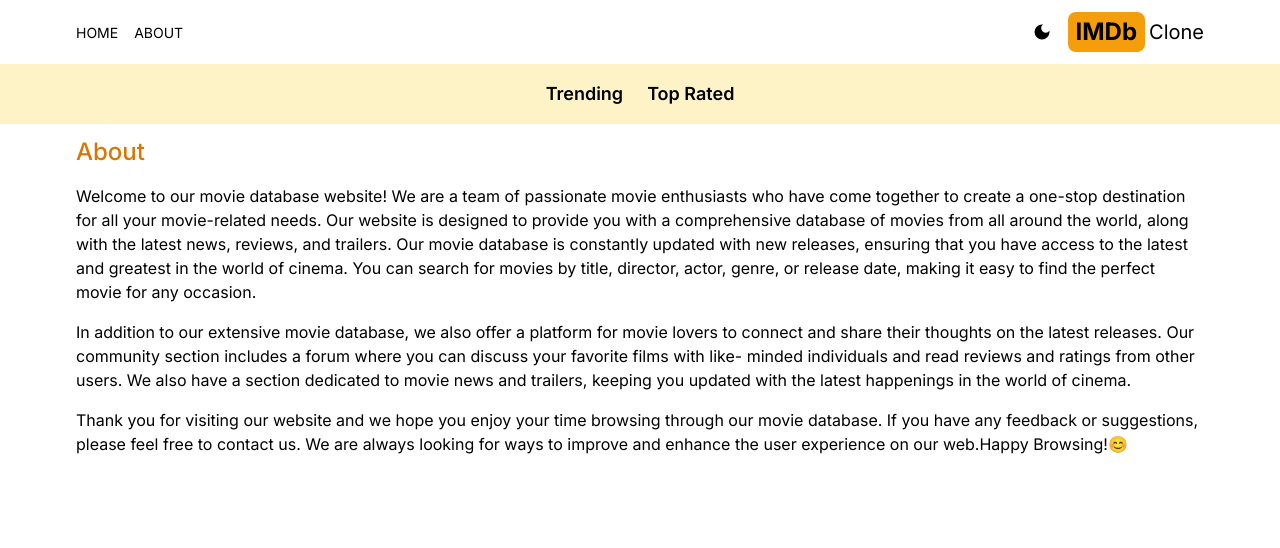
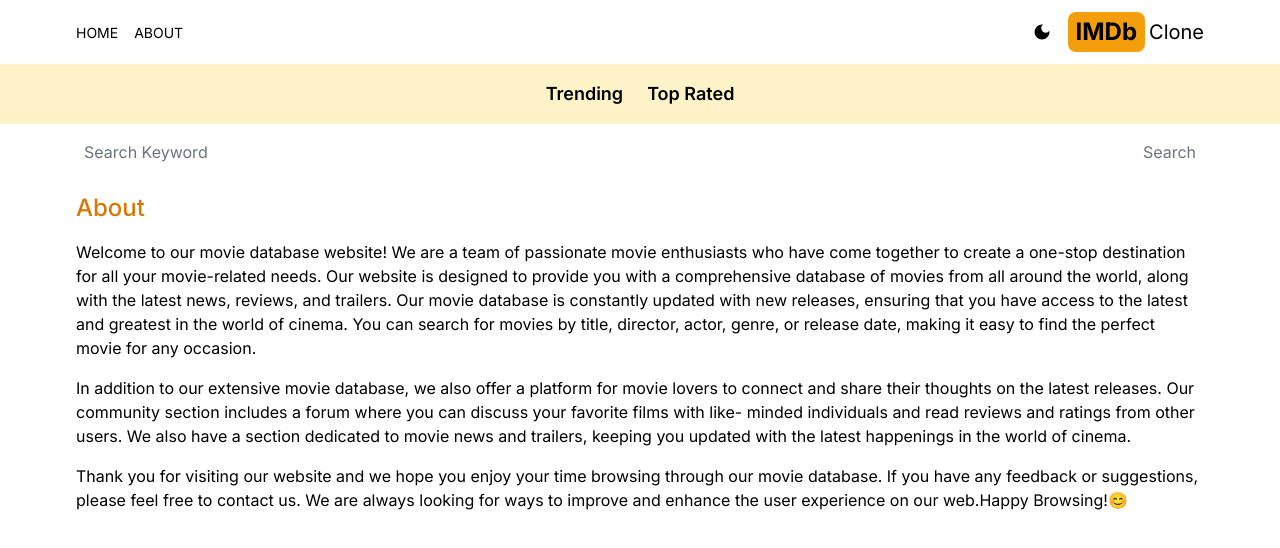
Before and after one commit to RohithStalin/imdb, a Next.js app: page /about in a window 1280 px wide. Shown: the top 548 px of the page. Built offline with nearby package versions, Linux system fonts and the light colour scheme.

Commit message:
added searchbox

```diff
--- a/src/app/layout.js
+++ b/src/app/layout.js
@@ -3,6 +3,7 @@
 import Header from "../components/Header";
 import Providers from "@/Providers";
 import Navbar from "@/components/Navbar";
+import SearchBox from "@/components/SearchBox";
 
 const inter = Inter({ subsets: ["latin"] });
 
@@ -18,6 +19,7 @@
         <Providers>
           <Header />
           <Navbar />
+          <SearchBox />
           {children}
         </Providers>
       </body>
--- /dev/null
+++ b/src/app/search/[searchTerm]/page.jsx
@@ -0,0 +1,19 @@
+import Results from "@/components/Results";
+
+export default async function SearchPage({ params }) {
+  const searchTerm = params.searchTerm;
+  const res = await fetch(
+    `https://api.themoviedb.org/3/search/movie?api_key=${process.env.API_KEY}&query=${searchTerm}
+    &language=en-US&page=1&include_adult=false`
+  );
+  const data = await res.json();
+  const results = data.results;
+  return (
+    <div>
+      {results &&
+        results.length ===
+        <h1 className="text-center pt-6">No Results found</h1>}
+      {results && <Results results={results} />}
+    </div>
+  );
+}
--- a/src/components/Card.jsx
+++ b/src/components/Card.jsx
@@ -9,7 +9,7 @@
       <Link href={`/movie/${result.id}`}>
         <Image
           src={`https://image.tmdb.org/t/p/original/${
-            result.backdrop_path || result.poster.path
+            result.backdrop_path || result.poster_path
           }`}
           width={500}
           height={300}
--- /dev/null
+++ b/src/components/SearchBox.jsx
@@ -0,0 +1,32 @@
+"use client";
+import { useState } from "react";
+import { useRouter } from "next/navigation";
+
+export default function SearchBox() {
+  const [search, setSearch] = useState("");
+  const router = useRouter();
+  const handleSubmit = (e) => {
+    e.preventDefault();
+    router.push(`/search/${search}`);
+  };
+  return (
+    <form
+      className="flex justify-between px-5 max-w-6xl mx-auto"
+      onSubmit={handleSubmit}
+    >
+      <input
+        type="text"
+        placeholder="Search Keyword"
+        className="w-full h-14 rounded-md placeholder-gray-500 outline-none bg-transparent flex-1"
+        value={search}
+        onChange={(e) => setSearch(e.target.value)}
+      />
+      <button
+        className="text-amber-500 disabled:text-gray-500"
+        disabled={search === ""}
+      >
+        Search
+      </button>
+    </form>
+  );
+}
```
